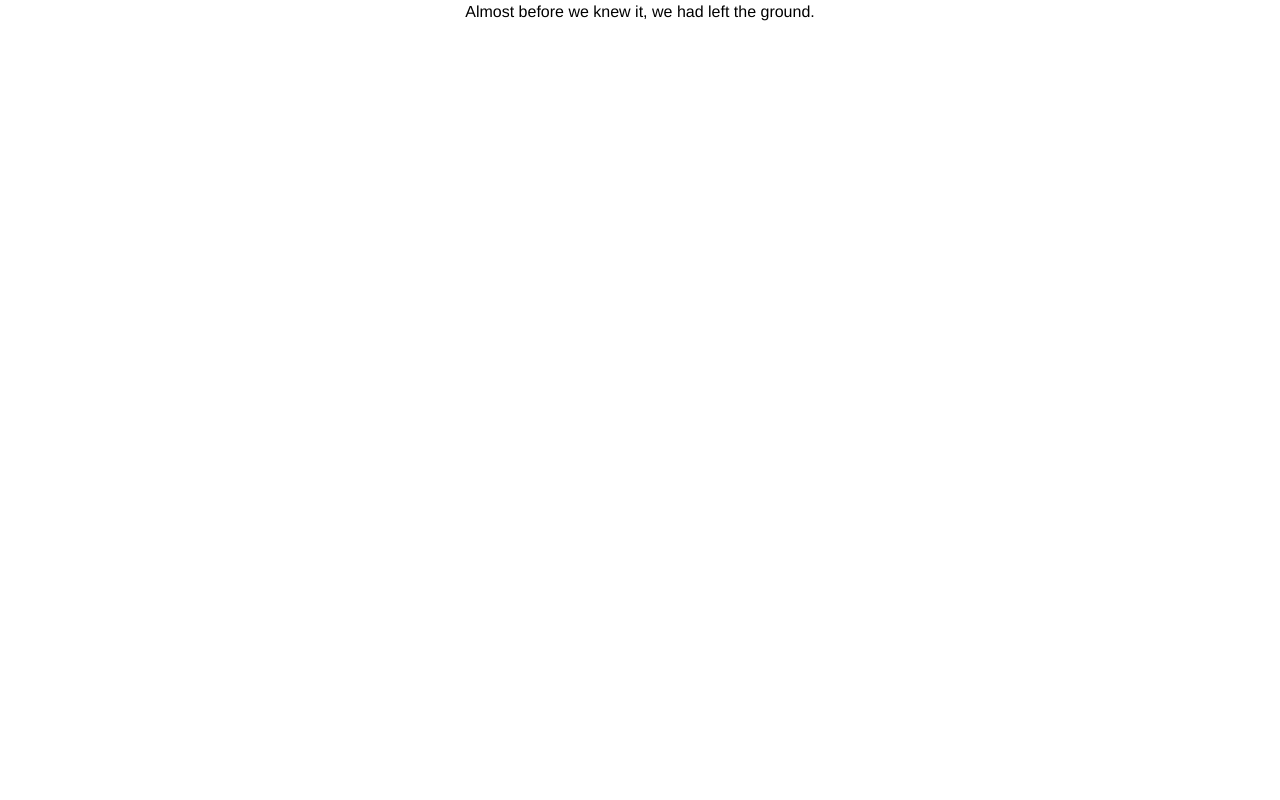
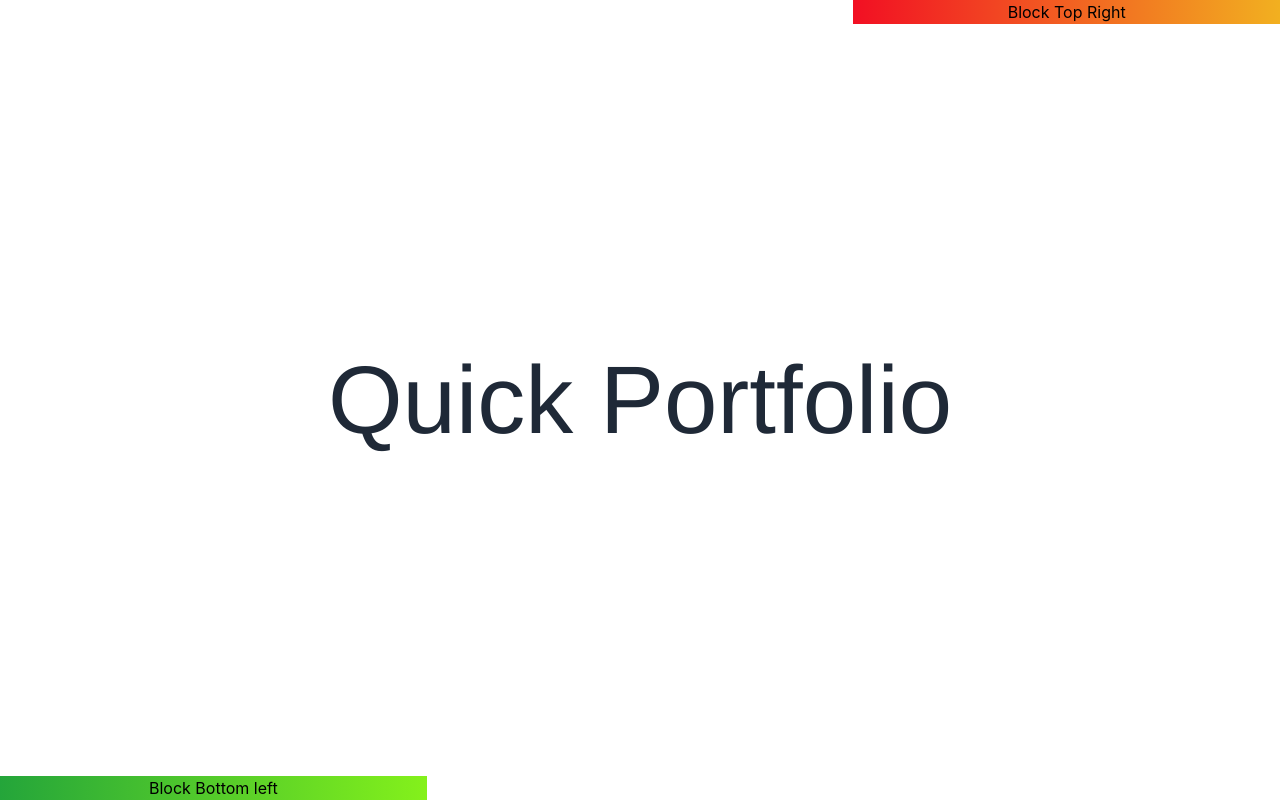
Before and after one commit to AntoLC/front-portfolio, a React (Create React App) app: page / in a window 1280 px wide. Built offline with nearby package versions, Linux system fonts and the light colour scheme.

Commit message:
- add scss - place element - handle tailwinds

```diff
--- a/package.json
+++ b/package.json
@@ -11,9 +11,11 @@
     "@types/node": "^12.0.0",
     "@types/react": "^17.0.0",
     "@types/react-dom": "^17.0.0",
+    "node-sass": "4.14.1",
     "react": "^17.0.2",
     "react-dom": "^17.0.2",
     "react-scripts": "4.0.3",
+    "sass-loader": "12.1.0",
     "tailwindcss": "npm:@tailwindcss/postcss7-compat",
     "typescript": "^4.1.2",
     "web-vitals": "^1.0.1"
--- a/src/pages/frontpage/Frontpage.tsx
+++ b/src/pages/frontpage/Frontpage.tsx
@@ -1,9 +1,12 @@
 import react from "react";
+import './frontpage.scss';
 
 export const Frontpage = () => {
     return (
-    <div className="homepage font-sans">
-        Almost before we knew it, we had left the ground.
+    <div className="frontpage-fkelfsed234 h-screen">
+        <div className="form-top-right absolute right-0 bg-gray-300 w-1/3">Block Top Right</div>
+        <div className="font-sans text-8xl text-gray-800 h-screen flex flex-wrap content-center justify-center">Quick Portfolio</div>
+        <div className="form-bottom-left absolute left-0 bottom-0 bg-gray-300 w-1/3">Block Bottom left</div>
     </div>
     );
 }
--- /dev/null
+++ b/src/pages/frontpage/frontpage.scss
@@ -0,0 +1,8 @@
+.frontpage-fkelfsed234{
+    .form-top-right{
+        background: linear-gradient(to right, #f20f23 0%,#f2b020 100%);
+    }
+    .form-bottom-left{
+        background: linear-gradient(to right, #24a53a 0%,#84f11b 100%);
+    }
+}
```
Also changed, not shown: 1 other file (tests, documents, lock files or other folders).
